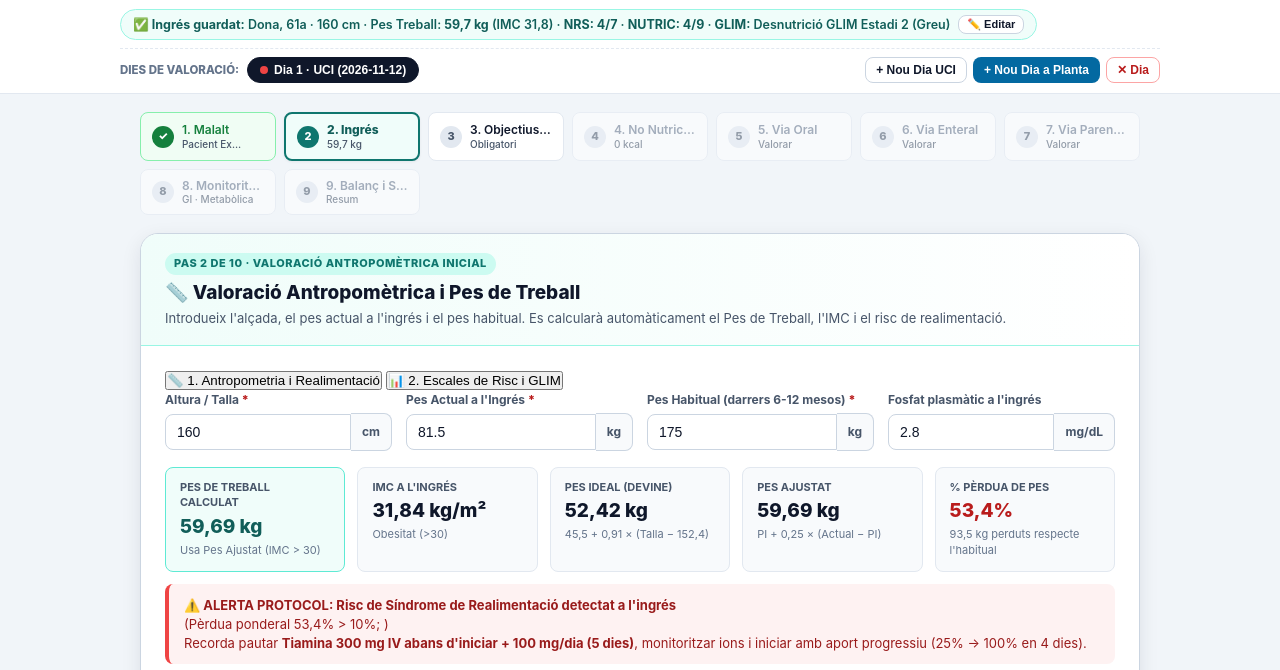
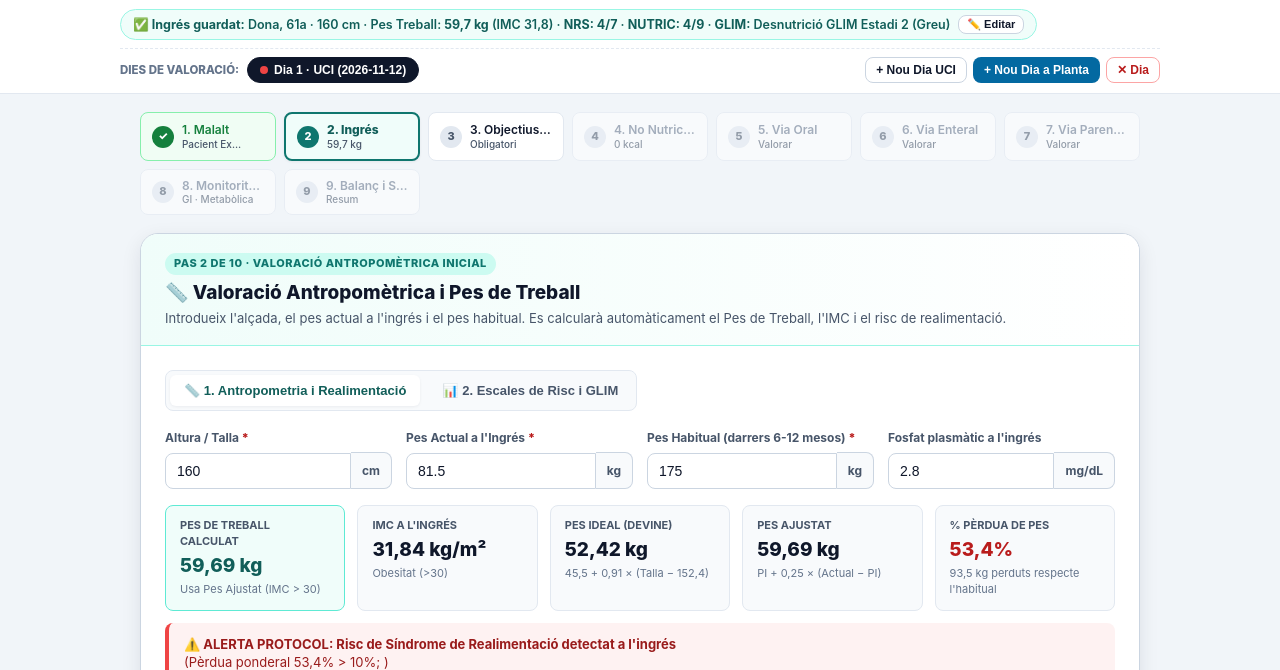
Before and after one commit to iisern89-crypto/nutricare, a plain HTML site: page index.html in a window 1280 px wide. Both pictures are taken after a click on the button "Continuar a Antropometria (Pas 2) →". Shown: the part 116-786 px from the top of the page. Drawn offline with Linux system fonts and the light colour scheme.

Commit message:
Actualitzar css/styles.css (Flux progressiu de 9 passos)

```diff
--- a/css/styles.css
+++ b/css/styles.css
@@ -939,6 +939,45 @@ table.clinical-table th.num {
 /* ESCALES DE RISC NUTRICIONAL (NRS-2002 & NUTRIC) I CRITERIS GLIM           */
 /* ========================================================================= */
 
+.admission-subtabs-bar {
+  display: flex;
+  gap: 8px;
+  margin-bottom: 18px;
+  background: var(--surface-alt);
+  padding: 4px;
+  border-radius: var(--radius-sm);
+  border: 1px solid var(--border);
+  width: fit-content;
+  max-width: 100%;
+  flex-wrap: wrap;
+}
+
+.adm-subtab {
+  padding: 8px 14px;
+  border-radius: 6px;
+  font-size: 13px;
+  font-weight: 700;
+  border: none;
+  background: transparent;
+  color: var(--text-muted);
+  cursor: pointer;
+  transition: all 0.15s;
+  display: inline-flex;
+  align-items: center;
+  gap: 6px;
+}
+
+.adm-subtab:hover {
+  color: var(--text);
+  background: rgba(0, 0, 0, 0.04);
+}
+
+.adm-subtab.active {
+  background: #fff;
+  color: var(--primary-dark);
+  box-shadow: var(--shadow-sm);
+}
+
 .screening-section {
   border-top: 1px dashed var(--border);
   padding-top: 18px;
```
